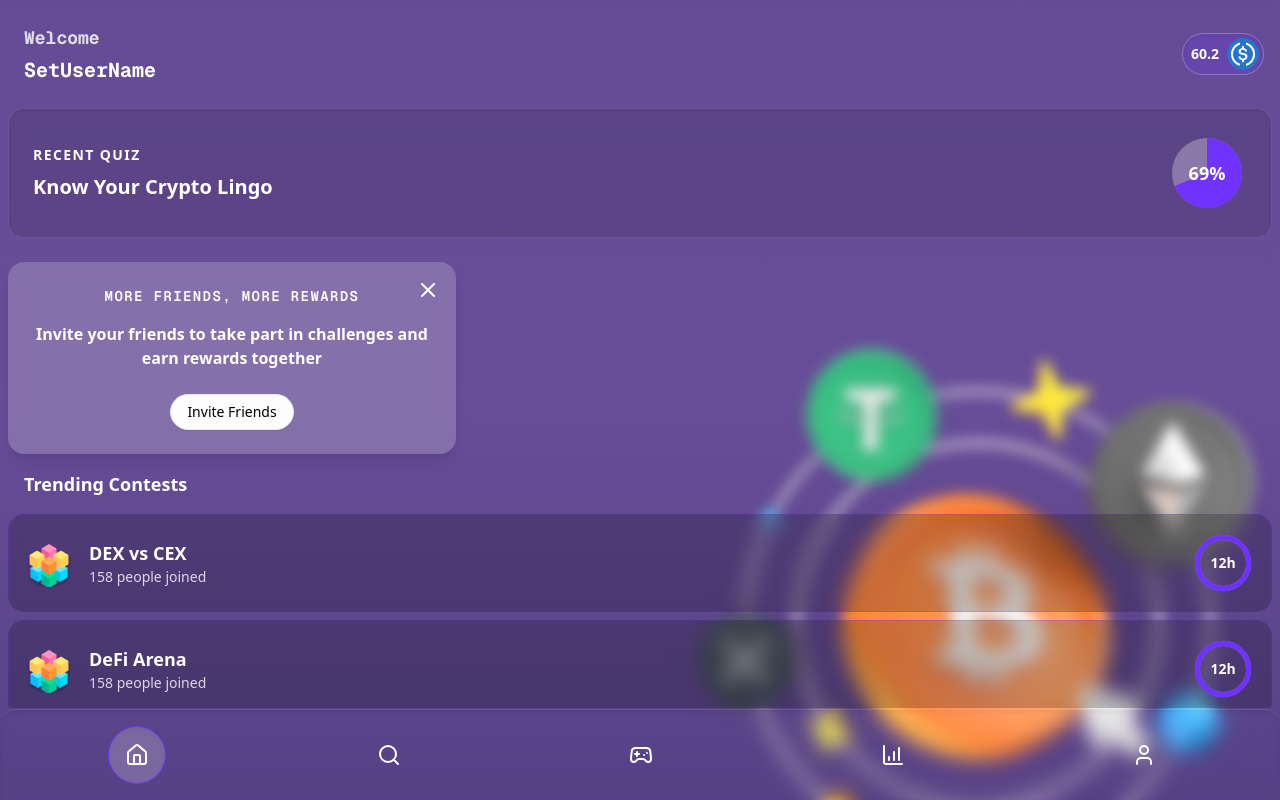
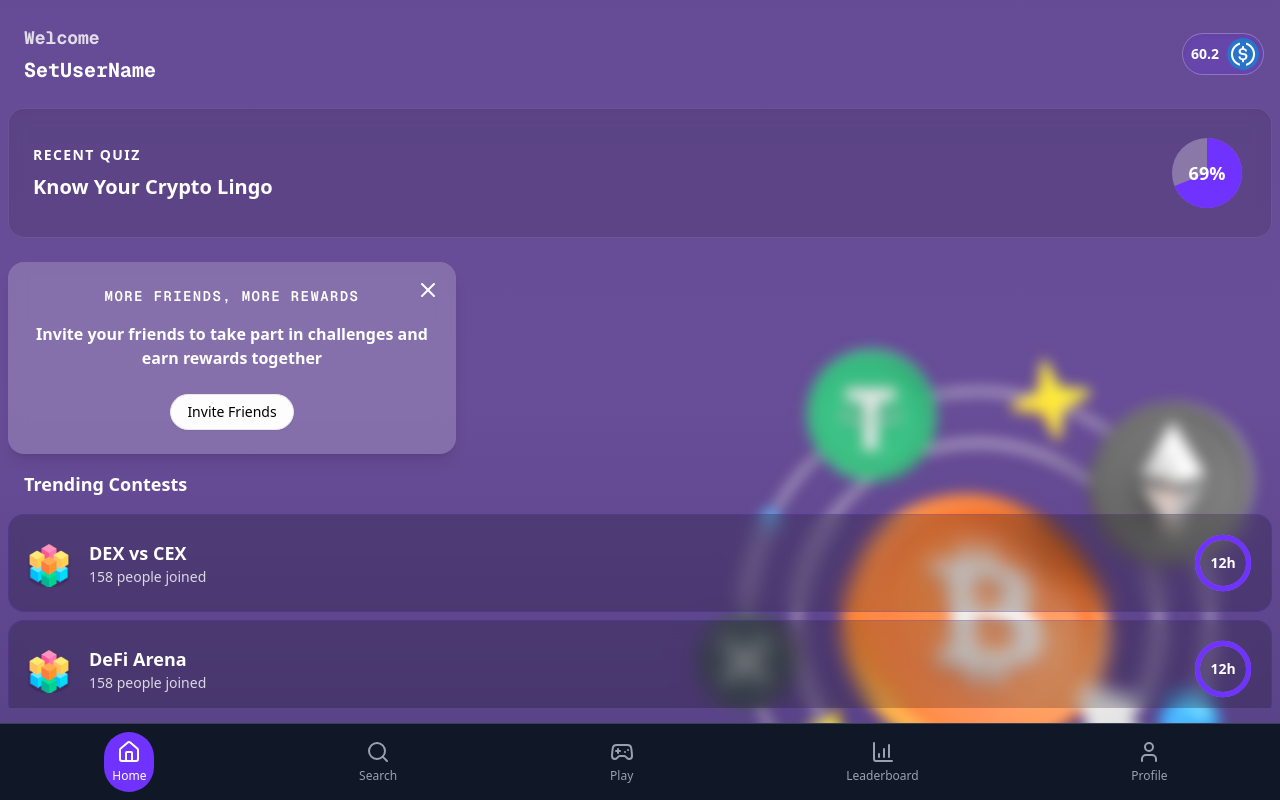
Before and after one commit to DeQuizifi/app.dequizifi.xyz, a Next.js app: page /home in a window 1280 px wide. Built offline with nearby package versions, Linux system fonts and the light colour scheme.

Commit message:
Refactor: Update navigation bar design (#148)

```diff
--- a/src/components/common/BottomNavbar/BottomNavbar.tsx
+++ b/src/components/common/BottomNavbar/BottomNavbar.tsx
@@ -63,10 +63,10 @@ export function BottomNavbar() {
 
   return (
     <nav
-      className="fixed bottom-0 left-0 right-0 z-50 bg-transparent border-t border-border/10 rounded-t-2xl shadow-inner backdrop-blur-sm"
+      className="fixed bottom-0 left-0 right-0 z-50 bg-gray-900 border-t border-gray-700"
       aria-label="Main navigation"
     >
-      <div className="flex items-center justify-around gap-3 px-4 py-4 max-w-screen-xl mx-auto">
+      <div className="flex items-center justify-around gap-1 px-2 py-2 max-w-screen-xl mx-auto">
         {navItems.map((item) => {
           const Icon = item.icon;
           const active = isActive(item.href);
@@ -77,21 +77,15 @@ export function BottomNavbar() {
               href={item.href}
               aria-label={`Navigate to ${item.label}`}
               aria-current={active ? "page" : undefined}
+              className={`flex flex-col items-center justify-center p-2 rounded-full transition-colors duration-200 ${
+                active ? "bg-primary text-primary-foreground" : "text-gray-400 hover:text-white"
+              }`}
             >
-              <span
-                className={
-                  "inline-flex items-center justify-center p-4 rounded-full " +
-                  (active ? "bg-white/20 shadow-inner border border-primary" : "")
-                }
-              >
-                <Icon
-                  className={
-                    "h-6 w-6 " +
-                    (active ? "text-primary-foreground" : "text-white")
-                  }
-                  aria-hidden="true"
-                />
-              </span>
+              <Icon
+                className={"h-6 w-6"}
+                aria-hidden="true"
+              />
+              <span className="text-xs mt-1">{item.label}</span>
             </Link>
           );
         })}
```
